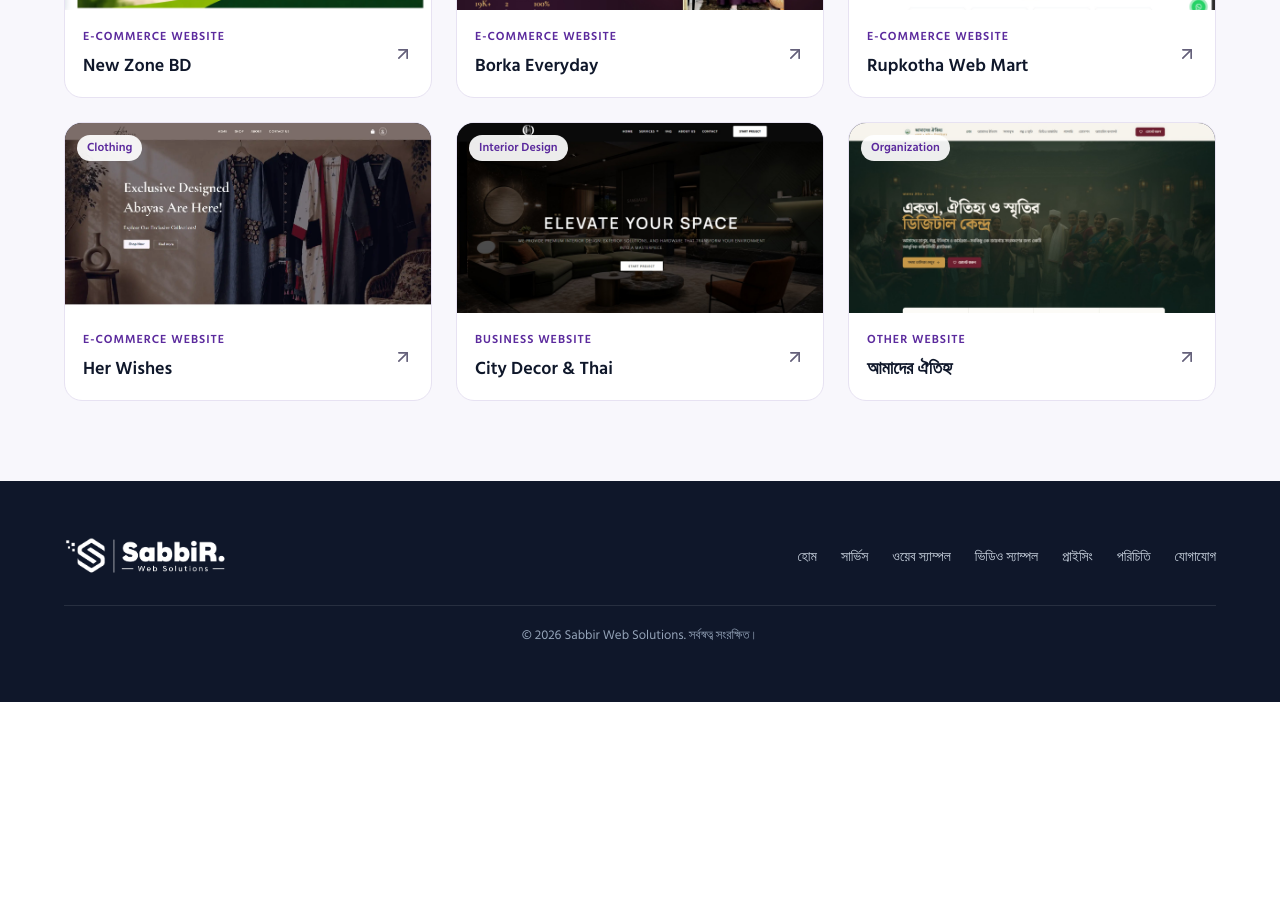
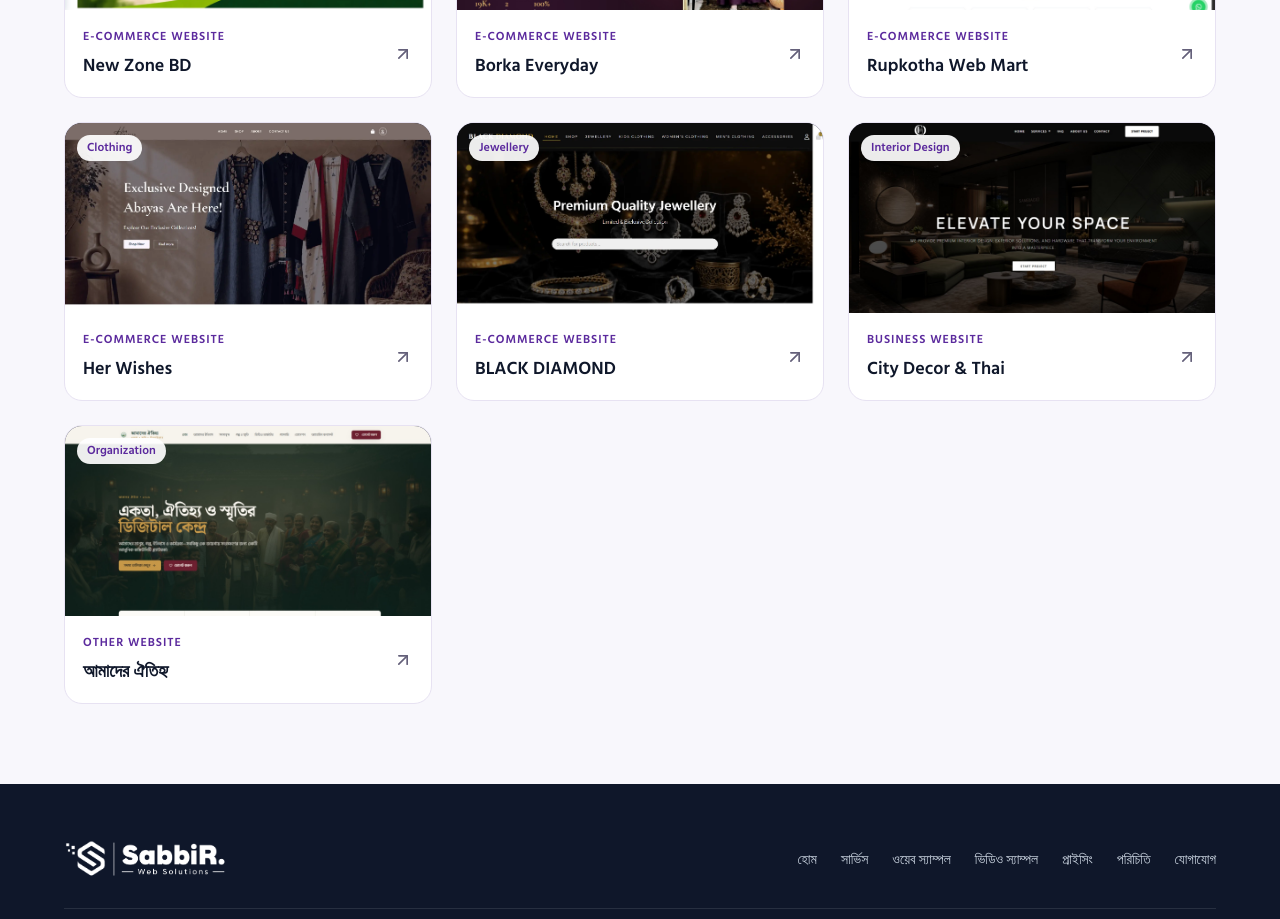
Before and after one commit to sourov6580/sabbir-web-solutions, a Next.js app: page /web-samples in a window 1280 px wide. Shown: the part 1120-2039 px from the top of the page. Before the commit the page ends 1822 px from the top, so only its background shows below. Built offline with nearby package versions, Linux system fonts and the light colour scheme.

Commit message:
Update site.js

```diff
--- a/content/site.js
+++ b/content/site.js
@@ -127,6 +127,7 @@ export const portfolio = {
     { t: "Borka Everyday", cat: "E-commerce Website", biz: "Clothing", url: "https://borkaeveryday.rwmart.shop/", image: "/images/borkaeveryday.rwmart.shop.png" },
     { t: "Rupkotha Web Mart", cat: "E-commerce Website", biz: "WP Tools", url: "https://rwmart.shop/", image: "/images/rwmart.shop.png" },
     { t: "Her Wishes", cat: "E-commerce Website", biz: "Clothing", url: "https://herwishes.rwmart.shop/", image: "/images/herwishes.shop.webp" },
+    { t: "BLACK DIAMOND", cat: "E-commerce Website", biz: "Jewellery", url: "https://blackdimons.rwmart.shop/", image: "/images/blackdimons.rwmart.shop.webp" },
     { t: "City Decor & Thai", cat: "Business Website", biz: "Interior Design", url: "https://citydecorandthai.rwmart.shop/", image: "/images/citydecorandthai.rwmart.shop.png" },
     { t: "আমাদের ঐতিহ্য", cat: "Other Website", biz: "Organization", url: "https://amader-proshchitra.lovable.app/", image: "/images/amader-oitijjo.png" },
   ],
```
